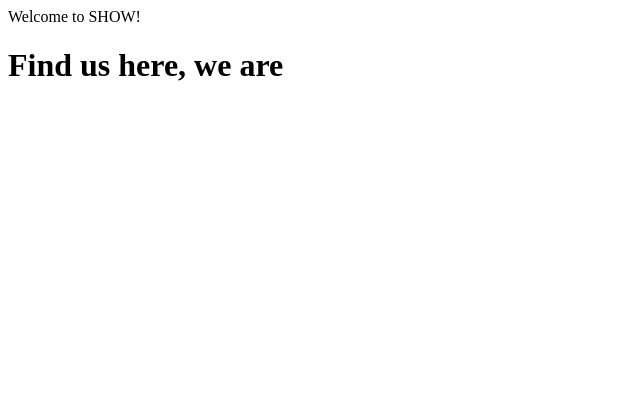
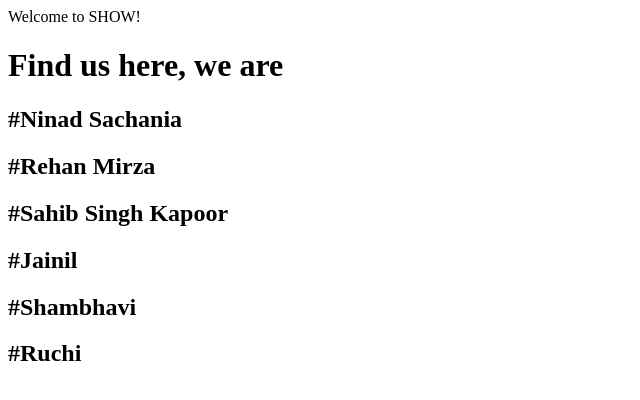
Before and after one commit to ninadsachania/devooops, a plain HTML site: page index.html in a window 1280 px wide. Shown: the whole page, without its empty margins (0-640 px from the left). Drawn offline with Linux system fonts and the light colour scheme.

Commit message:
Second build

```diff
--- a/index.html
+++ b/index.html
@@ -9,6 +9,11 @@
 <body>
     Welcome to SHOW!
     <h1>Find us here, we are</h1>
-    <h2></h2>
+    <h2>#Ninad Sachania</h2>
+    <h2>#Rehan Mirza</h2>
+    <h2>#Sahib Singh Kapoor</h2>
+    <h2>#Jainil</h2>
+    <h2>#Shambhavi</h2>
+    <h2>#Ruchi</h2>
 </body>
 </html>
```
